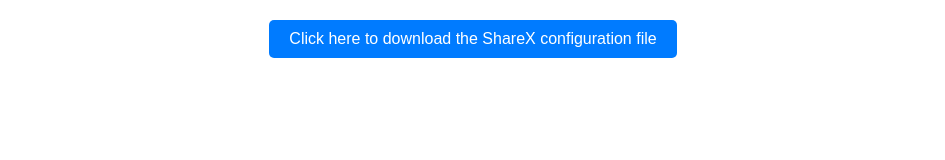
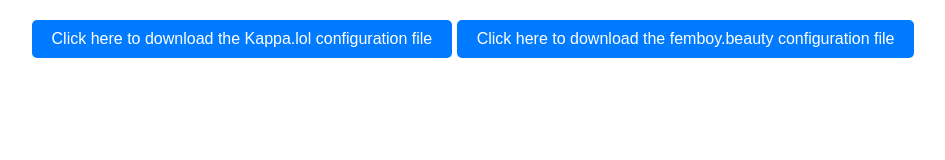
Before and after one commit to BaconSpaces/BaconSpaces.github.io, a plain HTML site: page sharex/index.html in a window 1280 px wide. Shown: the whole page, without its empty margins (167-1112 px from the left). Drawn offline with Linux system fonts and the light colour scheme.

Commit message:
Update index.html

```diff
--- a/sharex/index.html
+++ b/sharex/index.html
@@ -53,7 +53,8 @@
         <!-- Add more settings sections as needed -->
 
         <div class="download-link">
-            <a href="kappa.lol.sxcu" download>Click here to download the ShareX configuration file</a>
+            <a href="kappa.lol.sxcu" download>Click here to download the Kappa.lol configuration file</a>
+            <a href="femboy.beauty.sxcu" download>Click here to download the femboy.beauty configuration file</a>
         </div>
 
         <script>
```
